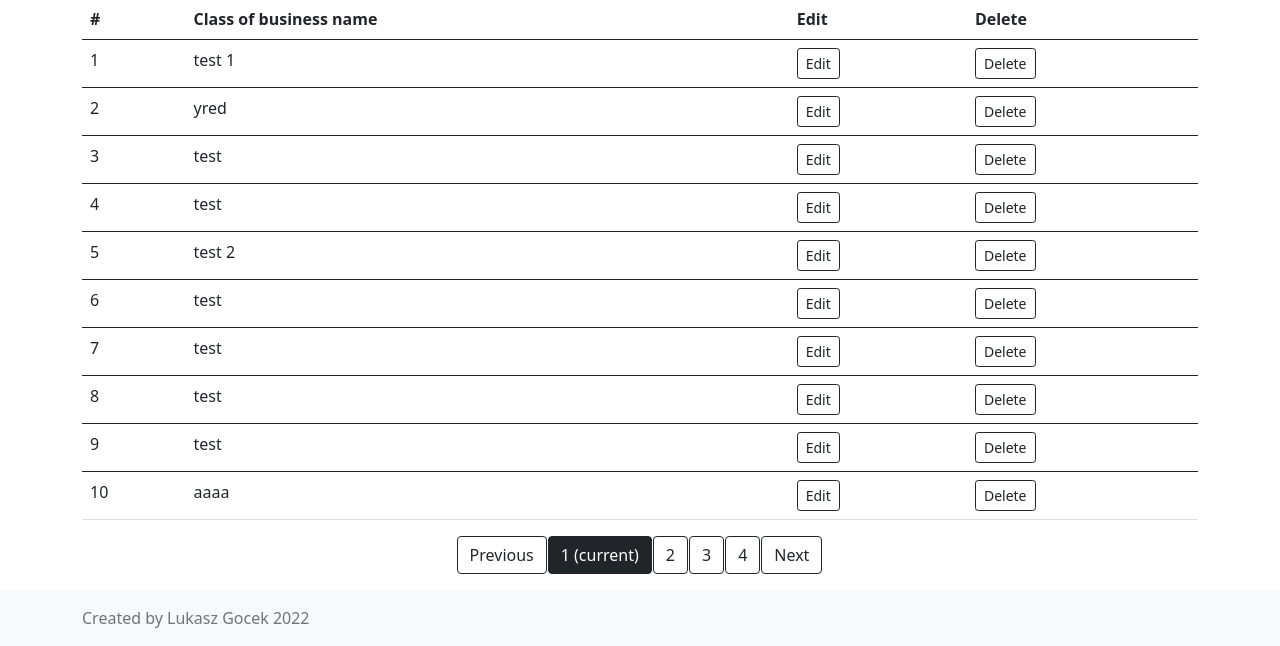
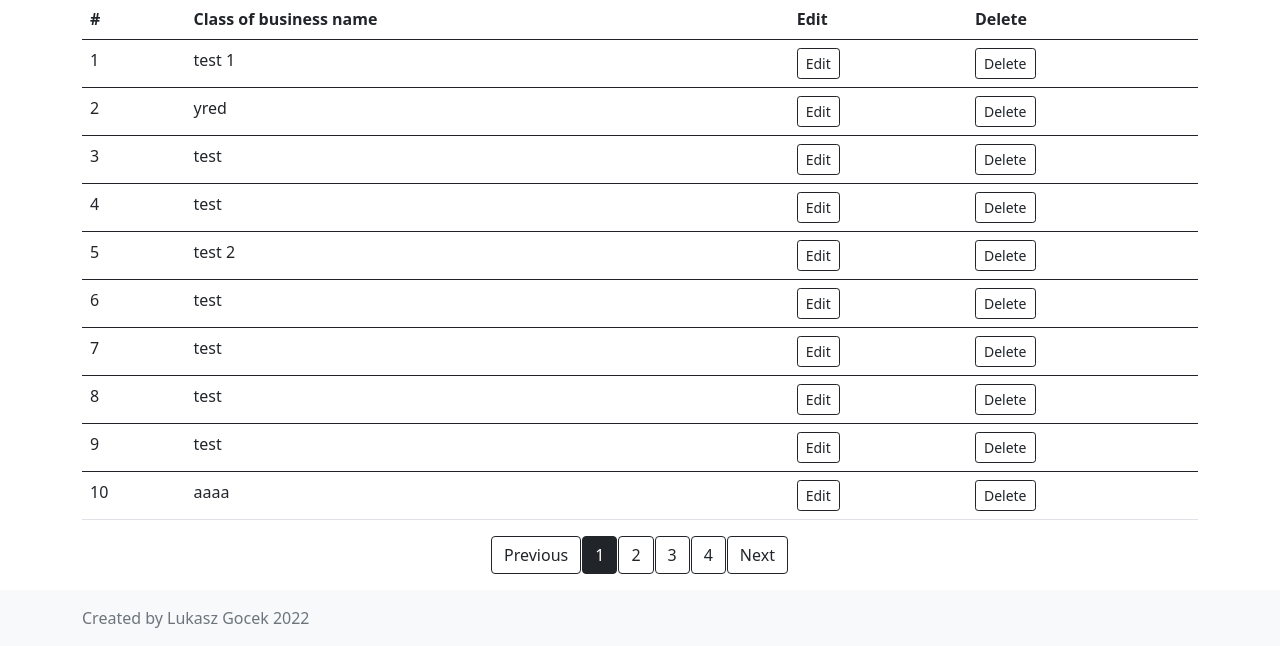
Before and after one commit to Lukaszesque/BusinessWebsite, a Django app: page /settings/classOfBusiness/ in a window 1280 px wide. Shown: the part 267-913 px from the top of the page. Run offline with Django 4.2, Linux system fonts and the light colour scheme; data comes from the database, SQL or seed files in the repository; both versions use the stored data as it was after the commit; some libraries are stand-ins or nearby versions.

Commit message:
latest changes

```diff
--- a/settings/templates/settings/classOfBusiness/index.html
+++ b/settings/templates/settings/classOfBusiness/index.html
@@ -164,7 +164,7 @@
        <li class="page-item active" aria-current="page">
          <span class="btn btn-outline-dark active">
            {{ i }}
-           <span class="sr-only">(current)</span>
+           <span class="sr-only"></span>
          </span>
        </li>
        <div class="pagi_spacer"></div>
```
Also changed, not shown: db.sqlite3.
